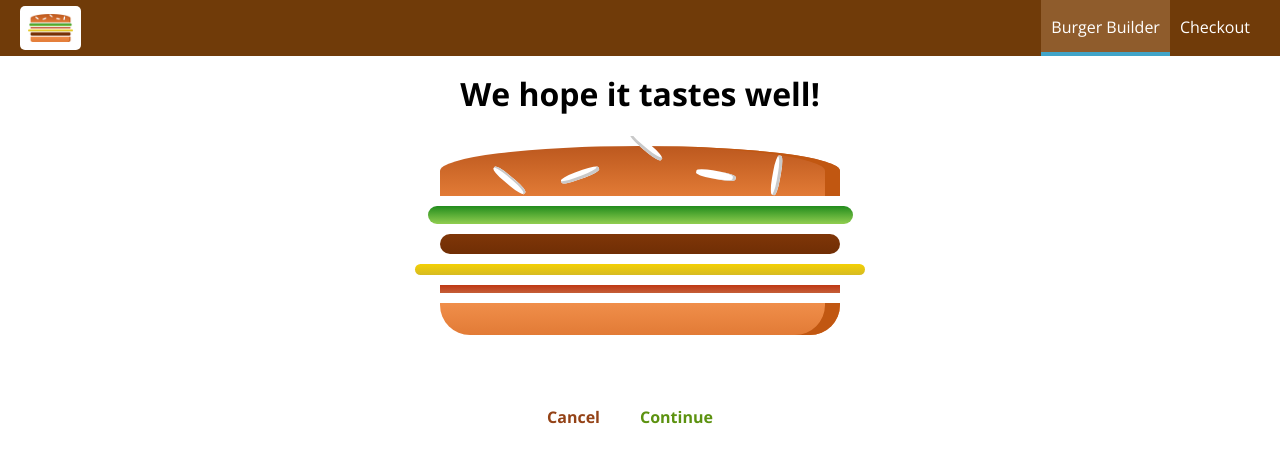
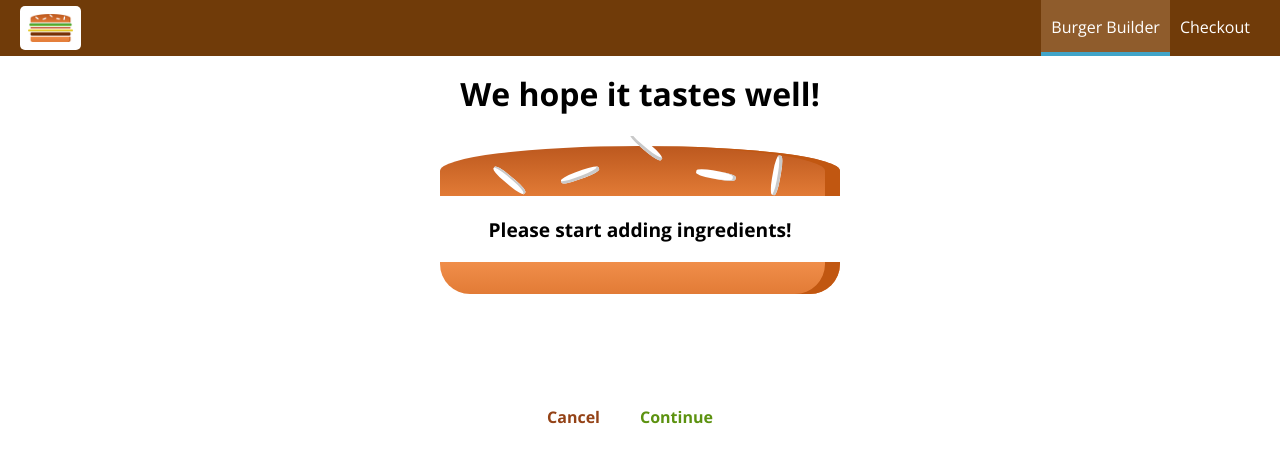
Before and after one commit to 1Prestes/burguer-builder, a React app: page /checkout in a window 1280 px wide. Shown: the top 462 px of the page. Built offline with nearby package versions, Linux system fonts and the light colour scheme.

Commit message:
feat: pass ingredients via query params

```diff
--- a/src/components/Burger/BurgerIngredient/BurgerIngredient.js
+++ b/src/components/Burger/BurgerIngredient/BurgerIngredient.js
@@ -1,13 +1,12 @@
-import React, { Component } from 'react'
+import React from 'react'
 import PropTypes from 'prop-types'
 
 import classes from './BurgerIngredient.css'
 
-class BurgerIngredient extends Component {
-  render () {
+const BurgerIngredient = props => {
   let ingredient = null
 
-    switch (this.props.type) {
+  switch (props.type) {
     case 'bread-bottom':
       ingredient = <div className={classes.BreadBottom}></div>
       break
@@ -37,7 +36,6 @@
 
   return ingredient
 }
-}
 
 BurgerIngredient.propTypes = {
   type: PropTypes.string.isRequired
--- a/src/containers/BurgerBuilder/BurgerBuilder.js
+++ b/src/containers/BurgerBuilder/BurgerBuilder.js
@@ -117,7 +117,15 @@
     //     setLoading(false)
     //     setPurchasing(false)
     //   })
-    props.history.push('/checkout')
+    const queryParams = []
+    for (let i in ingredients) {
+      queryParams.push(
+        encodeURIComponent(i) + '=' + encodeURIComponent(ingredients[i])
+      )
+    }
+    const queryString = queryParams.join('&')
+    console.log(queryString)
+    props.history.push({ pathname: '/checkout', search: '?' + queryString })
   }
 
   const disabledInfo = {
--- a/src/containers/Checkout/Checkout.js
+++ b/src/containers/Checkout/Checkout.js
@@ -1,14 +1,18 @@
-import React from 'react'
+import React, { useEffect, useState } from 'react'
 
 import CheckoutSummary from '../../components/Order/CheckoutSummary/CheckoutSummary'
 
 const Checkout = props => {
-  const ingredients = {
-    salad: 1,
-    meat: 1,
-    cheese: 1,
-    bacon: 1
+  const [ingredients, setIngredients] = useState(null)
+
+  useEffect(() => {
+    const query = new URLSearchParams(props.location.search)
+    const ingredients = {}
+    for (let param of query.entries()) {
+      ingredients[param[0]] = +param[1]
     }
+    setIngredients(ingredients)
+  }, [])
 
   const checkoutCancelledHandler = () => {
     props.history.goBack()
@@ -19,11 +23,13 @@
 
   return (
     <div>
+      {ingredients && (
         <CheckoutSummary
           ingredients={ingredients}
           checkoutCancelled={checkoutCancelledHandler}
           checkoutContinued={checkoutContinuedHandler}
         />
+      )}
     </div>
   )
 }
```
Lines whose indentation alone changed are shown as unchanged.
